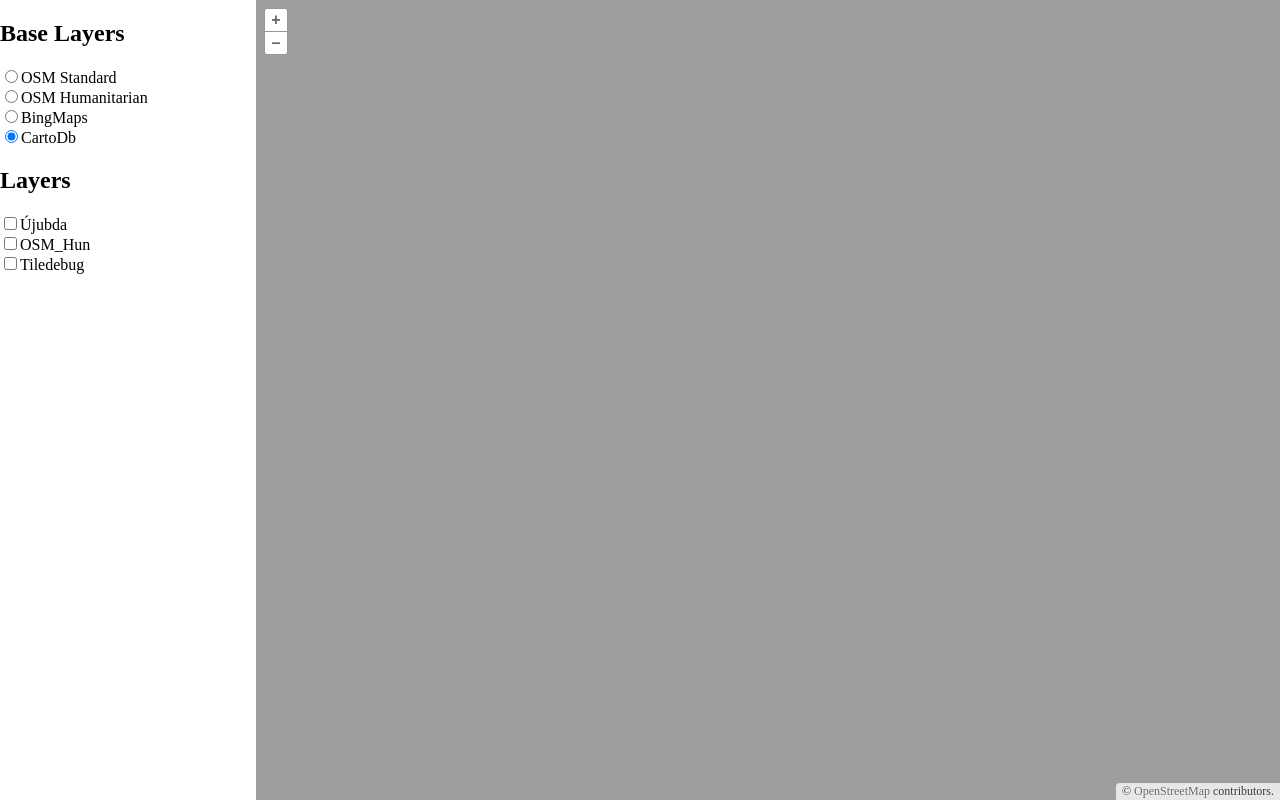
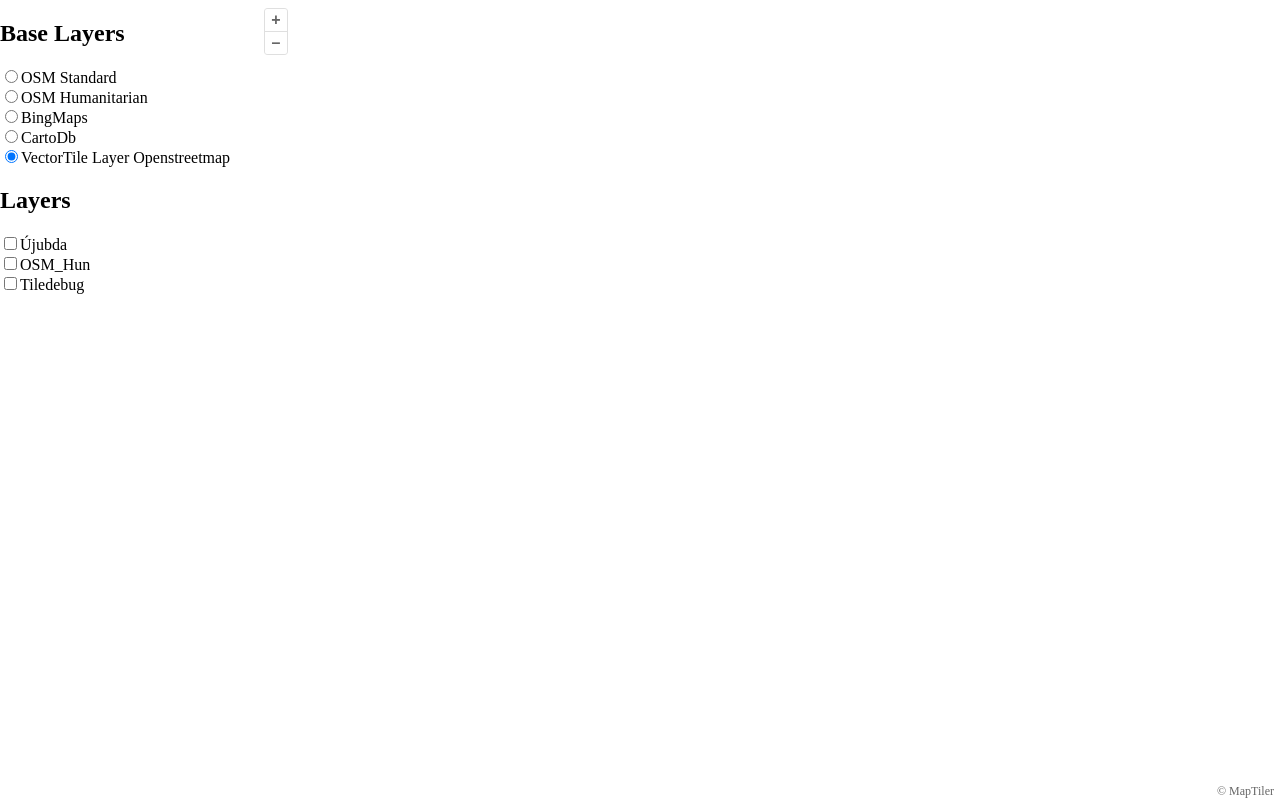
Before and after one commit to endre88/ol_webmap, a plain HTML site: page index.html in a window 1280 px wide. Drawn offline with Linux system fonts and the light colour scheme; no server answers.

Commit message:
last edition

```diff
--- a/index.html
+++ b/index.html
@@ -36,6 +36,12 @@
             value="CartoDbBaseLayer"
             checked
           />CartoDb <br />
+          <input
+            type="radio"
+            name="baseLayerRadioButton"
+            value="OpenStreetMapVectorTile"
+            checked
+          />VectorTile Layer Openstreetmap<br />
 
           <h2>Layers</h2>
           <input
@@ -61,6 +67,7 @@
     </div>
 
     <script src="./libs/dist/ol.js"></script>
+    <script src="https://cdn.maptiler.com/ol-mapbox-style/v4.3.1/olms.js"></script>
     <script src="./main.js"></script>
   </body>
 </html>
--- a/main.js
+++ b/main.js
@@ -44,7 +44,7 @@ function init() {
   // 1. OSM Standard
   const openstreetmapStandard = new ol.layer.Tile({
     source: new ol.source.OSM(),
-    visible: true,
+    visible: false,
     title: "OSMStandard",
   });
 
@@ -76,14 +76,35 @@ function init() {
     title: "CartoDbBaseLayer",
   });
 
+  //Base vector layers
+  //Vector tile layers openstreetmap
+
+  const openstreetmapVectorTile = new ol.layer.VectorTile({
+    source: new ol.source.VectorTile({
+      url: "https://api.maptiler.com/tiles/v3-openmaptiles/{z}/{x}/{y}.pbf?key=AWQe57TePncXgDmGmTJ5",
+      format: new ol.format.MVT(),
+      attributions:
+        '<a href="https://www.maptiler.com/copyright/" target="_blank">© MapTiler</a>',
+    }),
+    visible: true,
+    title: "OpenStreetMapVectorTile",
+  });
+
+  const opensteetmapvectorstyle =
+    "https://api.maptiler.com/maps/c1aec2a4-2f40-48ac-a369-f3bab3e8d444/style.json?key=AWQe57TePncXgDmGmTJ5";
+  //olms.apply(map, opensteetmapvectorstyle);
+
+  //Base Layer Group
   const baseLayerGroup = new ol.layer.Group({
     layers: [
       openstreetmapStandard,
       openstreemaphumanitarian,
       BingMaps,
       cartoDbBaseLayer,
+      openstreetmapVectorTile,
     ],
   });
+
   map.addLayer(baseLayerGroup);
   //Layer Switcher Logic for Base Layers
   const baseLayerElements = document.querySelectorAll(
```
